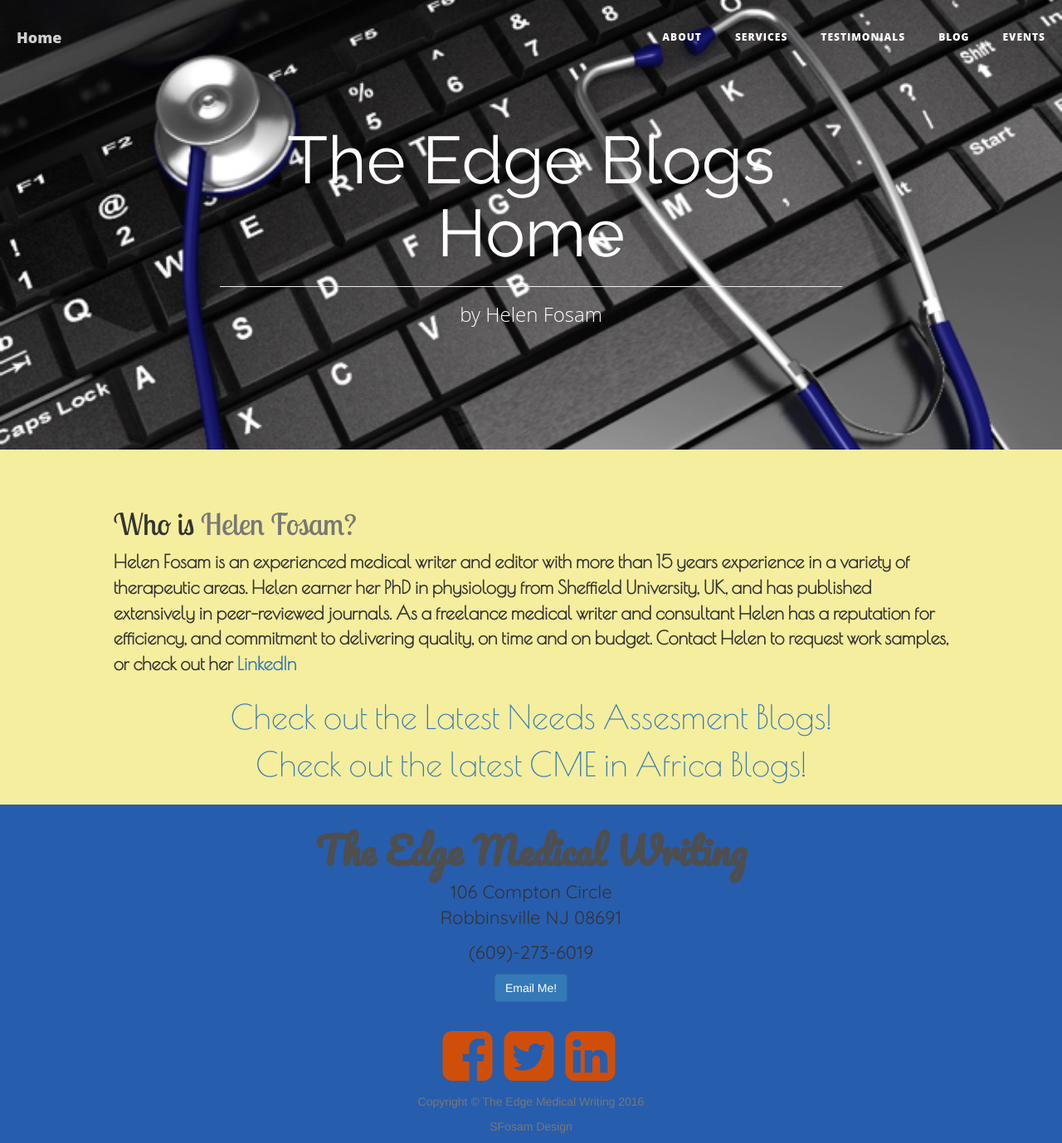
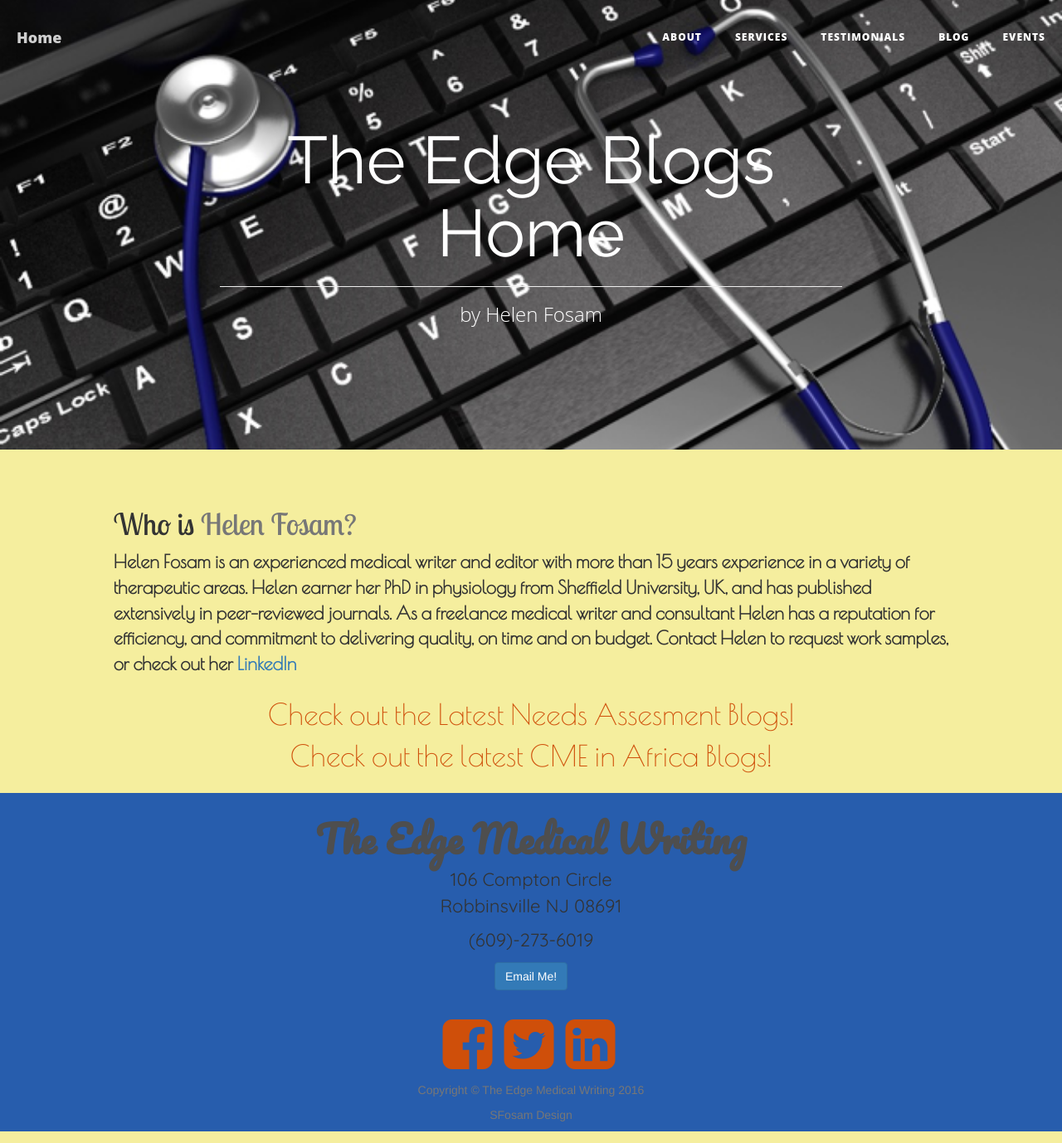
Before and after one commit to saltoriousSIG/theedge, a Jekyll site: the page built from blog.html, in a window 1280 px wide. Shown: the whole page at 83% size. Built offline with Jekyll 4.4.1, drawn with Linux system fonts in a browser that asks for light colours.

Commit message:
Update _blog.scss

```diff
--- a/_sass/blog-content/_blog.scss
+++ b/_sass/blog-content/_blog.scss
@@ -211,5 +211,11 @@ img[alt=blog-nigeria-image]{
 }
 .blog-header a{
   font-family: 'Poiret One', cursive;
-  font-size: 40px;
+  font-size: 35px;
+  color: #cf4f0a;
 }
+.blog-header a:hover{
+  color: #ccc;
+  border: 2px dotted;
+  border-color: #ccc;
+}
```
